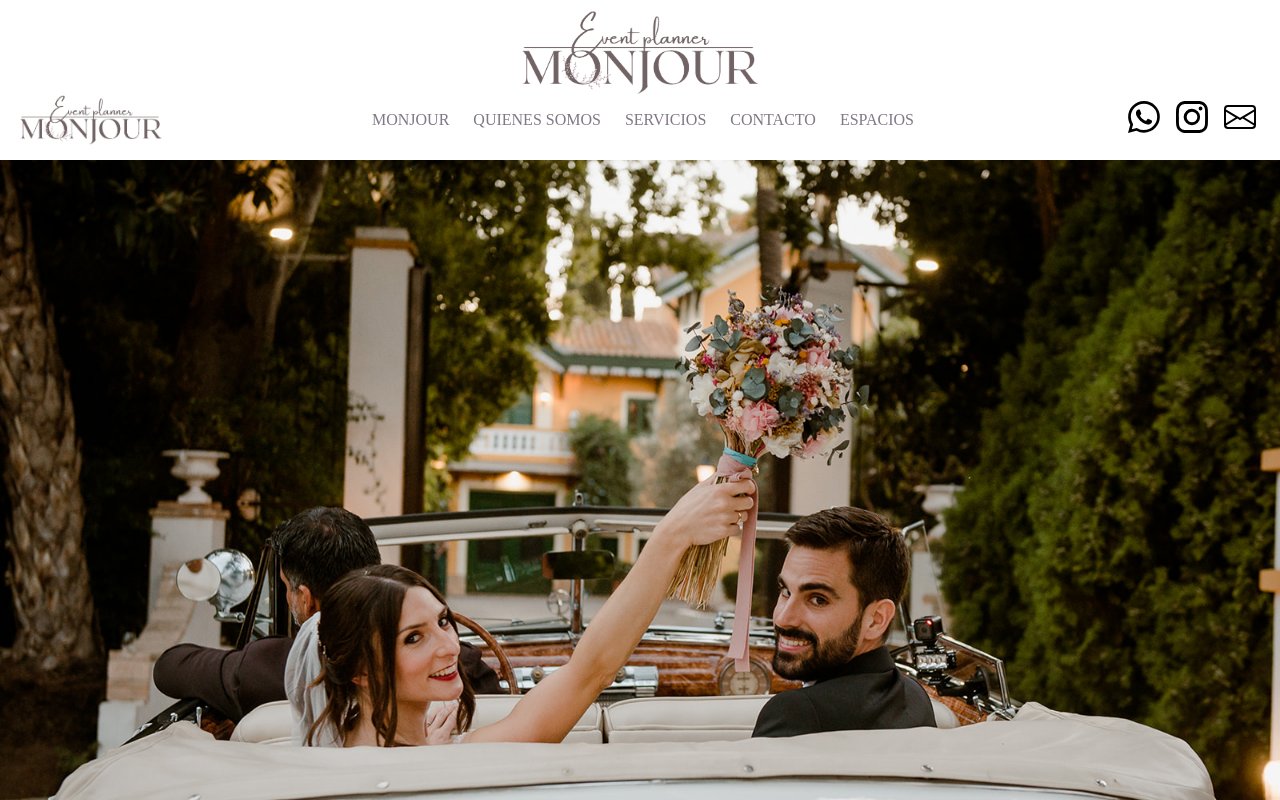
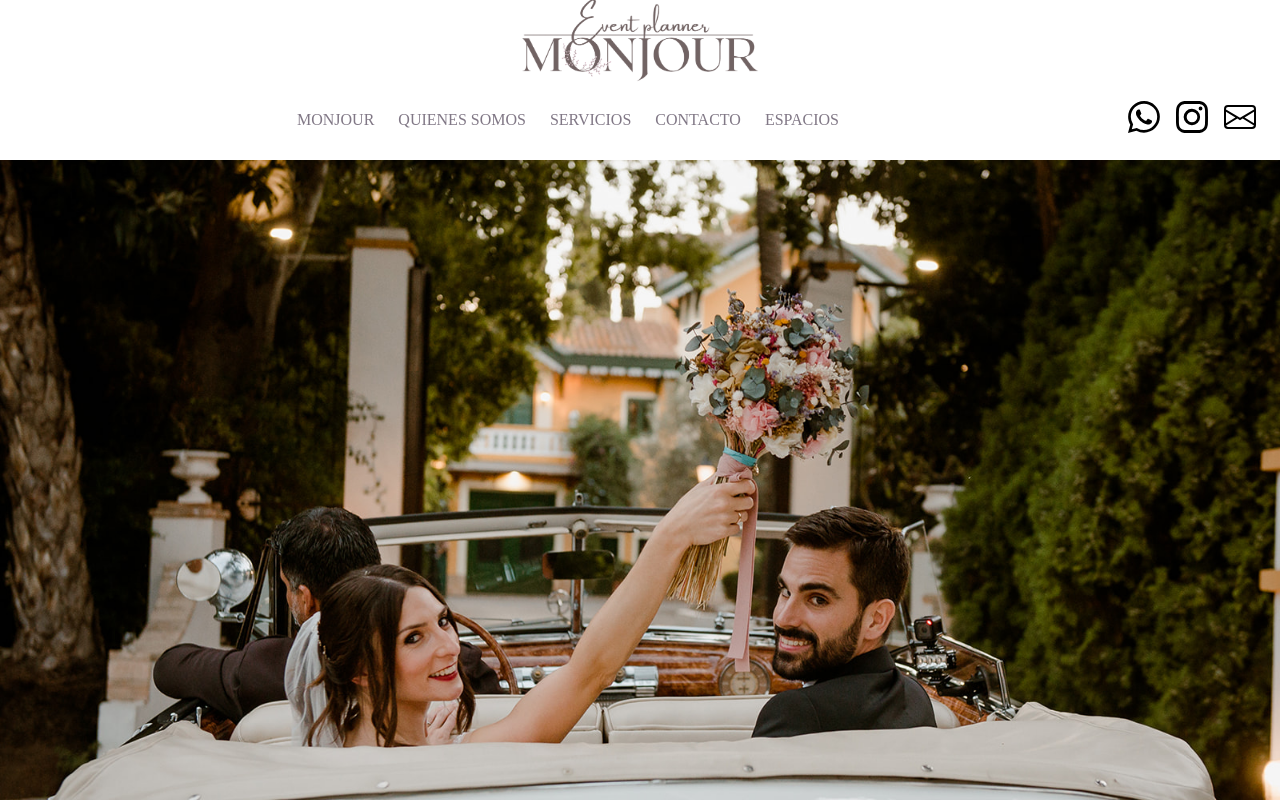
Before and after one commit to monjour/web, a Next.js app: page / in a window 1280 px wide. Shown: the top 800 px of the page. Built offline with nearby package versions, Linux system fonts and the light colour scheme.

Commit message:
Fix flex and md

```diff
--- a/app/components/navigation/navbar/Logo.tsx
+++ b/app/components/navigation/navbar/Logo.tsx
@@ -38,8 +38,8 @@ const Logo = () => {
         <Image
           src="/monjour-logo-header.png"
           alt="Logo"
-          width={width < 1024 ? "150" : "150"}
-          height={width < 1024 ? "46" : "46"}
+          width="150"
+          height="46"
           className="relative"
         />
       </Link>
--- a/app/components/navigation/navbar/index.tsx
+++ b/app/components/navigation/navbar/index.tsx
@@ -1,23 +1,40 @@
 import React from "react";
+import { useEffect, useState } from "react";
+
 import Link from "next/link";
 import Logo from "./Logo";
 import { IconInstagram, IconWhatsapp, IconEmail } from "./icons";
 import Image from "next/image";
 
 const Navbar = ({ toggle }: { toggle: () => void }) => {
+  //update the size of the logo when the size of the screen changes
+  const [width, setWidth] = useState(0);
+
+  const updateWidth = () => {
+    const newWidth = window.innerWidth;
+    setWidth(newWidth);
+  };
+
+  useEffect(() => {
+    window.addEventListener("resize", updateWidth);
+    updateWidth();
+  }, []);
+
   return (
-    <div className="w-full h-40 bg-white sticky top-0">
+    <div className="w-full bg-white sticky top-0">
       <div className="container mx-auto px-4 h-full">
-        <div className=" items-center h-20">
-        <Image className="mx-auto"
-        src="/monjour-logo-header.png"
-        width="250"
-        height="20"
-        alt="Logo de monjour."
-      />
+        <div className=" hidden md:flex items-center h-20">
+          <Image
+            className="mx-auto hidden md:flex"
+            src="/monjour-logo-header.png"
+            width={width < 1024 ? "0" : "250"}
+            height={width < 1024 ? "0" : "20"}
+            alt="Logo de monjour."
+          />
         </div>
         <div className="flex justify-between items-center h-20">
-          <Logo />
+          <div className="flex md:hidden"> <Logo /></div>
+
           <button
             type="button"
             className="inline-flex items-center md:hidden"
@@ -35,7 +52,7 @@ const Navbar = ({ toggle }: { toggle: () => void }) => {
               />
             </svg>
           </button>
-          <ul className="hidden md:flex gap-x-6 text-white ">
+          <ul className="hidden md:flex mx-auto gap-x-6 text-white ">
             <li>
               <Link href="/about">
                 <p className="font-alice text-mj-purple text-mj-purple">
```
